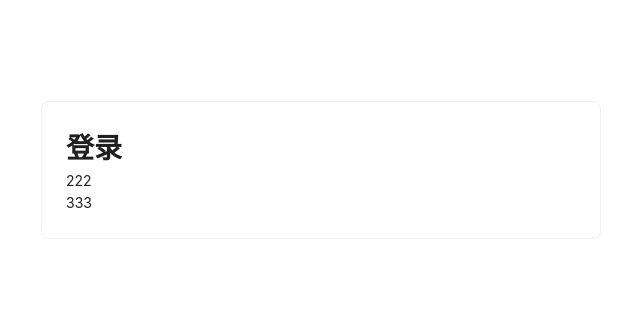
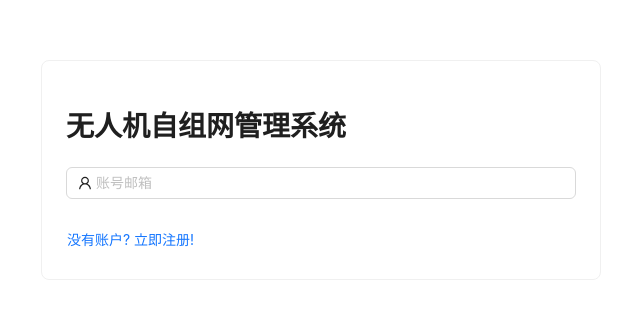
Before and after one commit to NIP-TEAM/UAVNSystem-fronten, a React (Vite) app: page /login in a window 1280 px wide. Shown: the part 230-548 px from the top of the page, without its empty margins (319-959 px from the left). Built offline with nearby package versions, Linux system fonts and the light colour scheme; the HTML template or start-up script is replaced by a standard one.

Commit message:
feat: login module complete

```diff
--- a/package.json
+++ b/package.json
@@ -10,6 +10,7 @@
     "preview": "vite preview"
   },
   "dependencies": {
+    "@ant-design/icons": "^5.3.1",
     "antd": "^5.15.0",
     "axios": "^1.6.7",
     "jotai": "^2.7.0",
--- a/src/App.tsx
+++ b/src/App.tsx
@@ -49,6 +49,7 @@ function App() {
   const config = {
     token,
     language,
+    apiBaseUrl: import.meta.env.VITE_API_BASE_URL,
     httpStrategy: {
       401: () => {
         navigate("/login");
--- a/src/hooks/useConfig/index.tsx
+++ b/src/hooks/useConfig/index.tsx
@@ -28,8 +28,8 @@ interface Config {
   language: LANGUAGES;
   token: string;
   httpStrategy: Record<number, () => void>;
+  apiBaseUrl: string;
   useLanguage: (languageJson: LanguageJsonProtocol) => TextProtocol;
-  [key: string]: unknown;
 }
 
 type PartialConfig = Partial<Config>;
--- a/src/language/pages/Login.json
+++ b/src/language/pages/Login.json
@@ -1,10 +1,42 @@
 {
   "title": {
-    "en": "LogIn",
-    "zh": "登录"
+    "en": "UAV Mesh Network Management",
+    "zh": "无人机自组网管理系统"
   },
-  "nameInput": {
-    "en": "account",
-    "zh": "账号"
+  "emailInput": {
+    "en": "email",
+    "zh": "账号邮箱"
+  },
+  "emailEmpty": {
+    "en": "Please input your email!",
+    "zh": "请输入您的邮箱!"
+  },
+  "emailInvalid": {
+    "en": "Please input a valid email!",
+    "zh": "请输入合法格式的邮箱!"
+  },
+  "passwordInput": {
+    "en": "password",
+    "zh": "密码"
+  },
+  "passwordEmpty": {
+    "en": "Please input your Password!",
+    "zh": "请输入您的密码!"
+  },
+  "protocolTip": {
+    "en": "I have read protocols and agree with those:",
+    "zh": "我已阅读并同意这些协议:"
+  },
+  "loginButton": {
+    "en": "Log in",
+    "zh": "登陆"
+  },
+  "findPassword": {
+    "en": "Forget password",
+    "zh": "忘记密码"
+  },
+  "register": {
+    "en": "No account? Register now!",
+    "zh": "没有账户? 立即注册!"
   }
 }
--- /dev/null
+++ b/src/pages/Login/components/ProtocolBox/index.tsx
@@ -0,0 +1,25 @@
+import { Button, Modal } from "antd";
+import { FC, useState } from "react";
+import { ButtonNoStyle } from "../../style";
+
+interface ProtocalProp {}
+
+interface ProtocalBoxProp extends ProtocalProp {}
+
+export const ProtocalBox: FC<ProtocalBoxProp> = () => {
+  const [isOpen, setIsOpen] = useState(false);
+  return (
+    <>
+      <Button type="link" onClick={() => setIsOpen(true)} style={ButtonNoStyle}>
+        《协议名称》
+      </Button>
+      <Modal open={isOpen} onOk={() => setIsOpen(false)}>
+        <Protocal />
+      </Modal>
+    </>
+  );
+};
+
+const Protocal: FC<ProtocalProp> = () => {
+  return <>协议内容</>;
+};
--- /dev/null
+++ b/src/pages/Login/components/index.tsx
@@ -0,0 +1 @@
+export * from './ProtocolBox'
--- a/src/pages/Login/index.tsx
+++ b/src/pages/Login/index.tsx
@@ -1,20 +1,93 @@
-import { Card, Form } from "antd";
-import { FC } from "react";
-import { LoginCardStyle, LoginHeaderStyle } from "./style";
+import { Button, Card, Checkbox, Flex, Form, Input } from "antd";
+import { FC, useEffect, useState } from "react";
+import { ButtonNoStyle, LoginCardStyle } from "./style";
 import { useConfig } from "../../hooks";
-import LoginTextLanguage from '../../language/pages/Login.json'
+import LoginTextLanguage from "../../language/pages/Login.json";
+import { LoginInfo, useLogin } from "../../service";
+import { LockOutlined, UserOutlined } from "@ant-design/icons";
+import { ProtocalBox } from "./components";
 
 export interface LoginProp {}
 
+interface FormInfo extends LoginInfo {
+  protocolRead: boolean;
+}
+
 export const Login: FC<LoginProp> = () => {
   const { useLanguage } = useConfig();
-  const LoginText = useLanguage?.(LoginTextLanguage) || {}
-  const form = Form.useForm();
+  const LoginText = useLanguage?.(LoginTextLanguage) || {};
+  const [form] = Form.useForm<FormInfo>();
+  const [{ email, password, protocolRead }, setFormInfo] = useState<
+    Partial<FormInfo>
+  >({});
+  const [readState, setReadState] = useState(true);
+  useEffect(() => {
+    if (protocolRead) setReadState(true);
+  }, [protocolRead]);
+  const rules = {
+    email: [
+      { required: true, message: LoginText.emailEmpty },
+      {
+        pattern:
+          /^[a-zA-Z0-9_.-]+@[a-zA-Z0-9-]+(\.[a-zA-Z0-9-]+)*\.[a-zA-Z0-9]{2,6}$/,
+        message: LoginText.emailInvalid,
+      },
+    ],
+    password: [{ required: true, message: LoginText.passwordEmpty }],
+    protocolRead: [{ required: true, message: "error" }],
+  };
+  const handleValuesChange = (_: unknown, allFields: FormInfo) =>
+    setFormInfo(allFields);
+  const { fetchData, data, loading } = useLogin({ email, password });
+  const onFinish = () => {
+    if (!protocolRead) {
+      return setReadState(false);
+    }
+    fetchData?.();
+  };
   return (
     <Card style={LoginCardStyle}>
-      <h1 style={LoginHeaderStyle}>{LoginText.title}</h1>
-      <div>222</div>
-      <div>333</div>
+      <h1>{LoginText.title}</h1>
+      <Form onFinish={onFinish} form={form} onValuesChange={handleValuesChange}>
+        <Form.Item name="email" rules={rules.email}>
+          <Input prefix={<UserOutlined />} placeholder={LoginText.emailInput} />
+        </Form.Item>
+        {!!email && (
+          <>
+            <Form.Item name="password" rules={rules.password}>
+              <Input
+                prefix={<LockOutlined />}
+                type="password"
+                placeholder={LoginText.passwordInput}
+              />
+            </Form.Item>
+            <Flex align="center" style={{ margin: "1em 0" }}>
+              <Form.Item name="protocolRead" valuePropName="checked" noStyle>
+                <Checkbox style={readState ? {} : { color: "red" }}>
+                  {LoginText.protocolTip}
+                </Checkbox>
+              </Form.Item>
+              <ProtocalBox />
+            </Flex>
+
+            <Form.Item>
+              <Button type="primary" htmlType="submit" loading={loading}>
+                {LoginText.loginButton}
+              </Button>
+            </Form.Item>
+          </>
+        )}
+        <Flex gap={10}>
+          {!!email && (
+            <Button type="link" style={ButtonNoStyle}>
+              {LoginText.findPassword}
+            </Button>
+          )}
+          <Button type="link" style={ButtonNoStyle}>
+            {LoginText.register}
+          </Button>
+        </Flex>
+      </Form>
     </Card>
   );
 };
--- a/src/pages/Login/style/index.ts
+++ b/src/pages/Login/style/index.ts
@@ -4,7 +4,7 @@ export const LoginCardStyle: CSSProperties = {
     width: "40em",
 }
 
-export const LoginHeaderStyle: CSSProperties = {
+export const ButtonNoStyle: CSSProperties = {
     margin: 0,
     padding: 0
 }
--- a/src/service/Login/index.ts
+++ b/src/service/Login/index.ts
@@ -3,12 +3,12 @@ import { UserProtocol } from "../../store";
 
 export interface LoginInfo {
   password: string;
-  userName: string;
+  email: string;
 }
 
-export const useLogin = (data: LoginInfo) =>
+export const useLogin = (data: Partial<LoginInfo>) =>
   useHttp<UserProtocol>({
-    url: "/tenants/sessions",
+    url: "/user",
     method: "post",
     data,
   });
--- a/src/store/User/index.ts
+++ b/src/store/User/index.ts
@@ -10,6 +10,7 @@ export interface UserInfo {
     id: string
     name: string
     active: boolean
+    email: string
     lastLogin: number
 }
 
--- a/src/store/user/index.ts
+++ b/src/store/user/index.ts
@@ -10,6 +10,7 @@ export interface UserInfo {
     id: string
     name: string
     active: boolean
+    email: string
     lastLogin: number
 }
 
```
Also changed, not shown: 2 other files (tests, documents, lock files or other folders).
